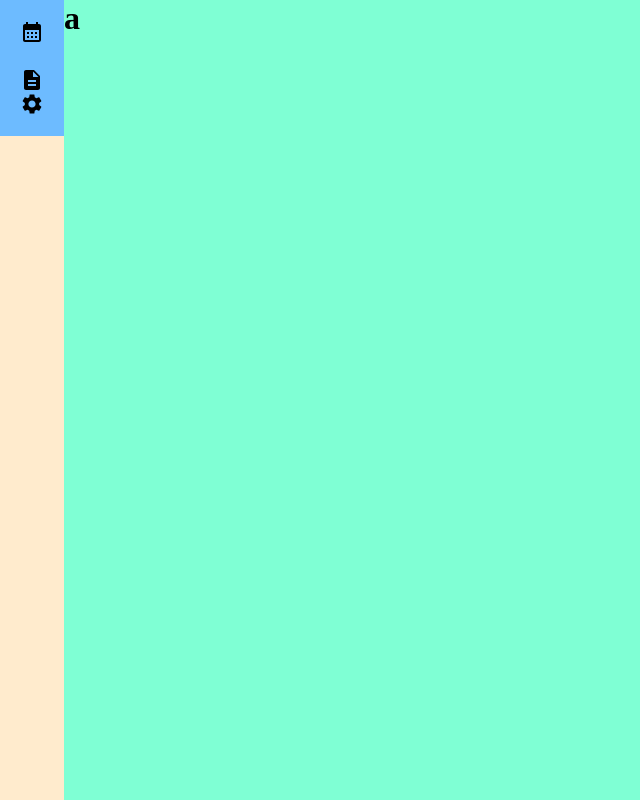
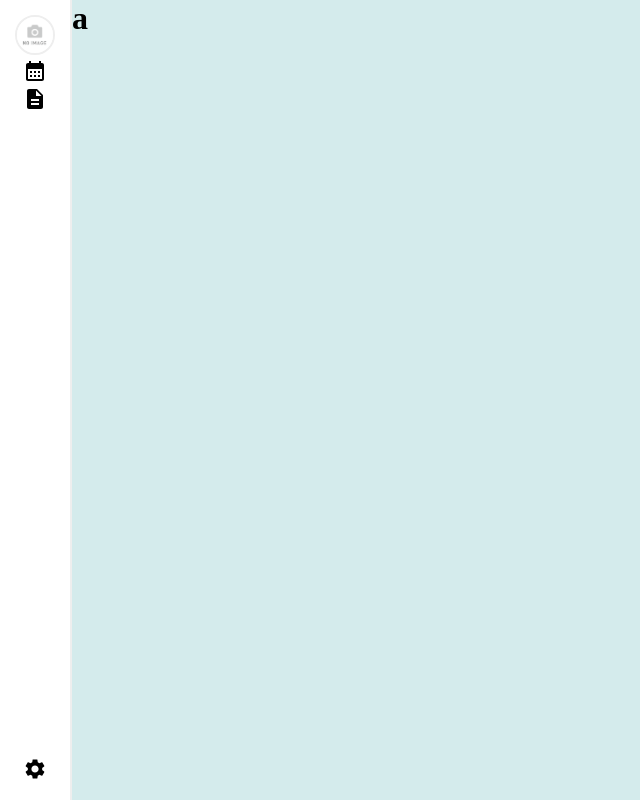
Before and after one commit to Mayu0628/TechRead_NextJS, a Next.js app: page / in a window 1280 px wide. Shown: the whole page, without its empty margins (0-640 px from the left). Built offline with nearby package versions, Linux system fonts and the light colour scheme.

Commit message:
chore: Update sidebar module CSS and component styles

```diff
--- a/src/app/components/layouts/Sidebar/Sidebar.module.css
+++ b/src/app/components/layouts/Sidebar/Sidebar.module.css
@@ -1,17 +1,22 @@
-.sidebarConteainer {
-  background-color: blanchedalmond;
+.background {
+  height: 100%;
+  background-color: #ffffff;
+  display: flex;
+  flex-direction: column;
+  padding: 15px;
+  border-right: 2px solid #eeeeee;
+  gap: 18px;
+  text-align: center;
 }
 
-.background {
-  background-color: #6dbbff;
-  display: flex;
-  flex-direction: column;
-  justify-content: space-between;
-  padding: 20px;
+.under_Icon {
+  margin-top: auto;
 }
 
-.icon {
-  display: flex;
-  flex-direction: column;
-  gap: 20px;
+.no_Img {
+  border-radius: 40px;
+  width: 40px;
+  height: 40px;
+  object-fit: cover;
+  border: 2px solid #eeeeee;
 }
--- a/src/app/components/layouts/Sidebar/Sidebar.tsx
+++ b/src/app/components/layouts/Sidebar/Sidebar.tsx
@@ -1,17 +1,20 @@
 import React from "react";
+import Image from "next/image";
 import DescriptionIcon from "@mui/icons-material/Description";
 import SettingsIcon from "@mui/icons-material/Settings";
 import CalendarIcon from "@/features/Event/Calendar/CalendarIcon";
-import styles from "./Sidebar.module.css";
+import styles from "@/components/layouts/Sidebar/Sidebar.module.css";
+import Noimg from "@/assets/images/noimg.jpeg";
 
 const Sidebar = () => {
   return (
-    <div className={styles.sidebarConteainer}>
-      <div className={styles.background}>
-        <div className={styles.icon}>
-          <CalendarIcon />
-          <DescriptionIcon />
-        </div>
+    <div className={styles.background}>
+      <div>
+        <Image src={Noimg} alt="No Image" className={styles.no_Img} />
+        <CalendarIcon />
+        <DescriptionIcon />
+      </div>
+      <div className={styles.under_Icon}>
         <SettingsIcon />
       </div>
     </div>
--- a/src/app/features/Event/Calendar/CalendarIcon.tsx
+++ b/src/app/features/Event/Calendar/CalendarIcon.tsx
@@ -3,6 +3,7 @@
 import React, { useState } from "react";
 import CalendarMonthIcon from "@mui/icons-material/CalendarMonth";
 import EventDialog from "./component/EventDialog";
+import "@/styles/globals.css";
 
 const CalendarIcon = () => {
   const [open, setOpen] = useState(false);
@@ -16,7 +17,7 @@ const CalendarIcon = () => {
   };
   return (
     <div>
-      <CalendarMonthIcon onClick={handleClickOpen} />
+      <CalendarMonthIcon onClick={handleClickOpen} className="icon" />
       <EventDialog open={open} onClose={handleClose} />
     </div>
   );
--- a/src/app/layout.tsx
+++ b/src/app/layout.tsx
@@ -14,10 +14,10 @@ export default function RootLayout({
   return (
     <html>
       <body>
-        <div className="sidebarConteainer">
+        <div className="sidebarContainer">
           <Sidebar />
         </div>
-        <div>{children}</div>
+        <main className="mainContent">{children}</main>
       </body>
     </html>
   );
--- a/src/app/styles/globals.css
+++ b/src/app/styles/globals.css
@@ -1,22 +1,22 @@
 * {
   margin: 0;
   padding: 0;
+  box-sizing: border-box;
 }
 
 body {
-  background-color: aquamarine;
+  background-color: #d4ebec;
   display: flex;
   height: 100vh;
+  overflow: hidden;
 }
 
-.sidebarConteainer {
-  background-color: blanchedalmond;
+.sidebarContainer {
+  height: 100vh;
+  display: flex;
 }
 
-:root{
-  --myheight: 100px;
+.mainContent {
+  flex-grow: 1;
+  overflow-y: auto;
 }
-
-.background {
-  height: var(--myheight);
-}
```
Also changed, not shown: src/app/assets/images/noimg.jpeg (added).
